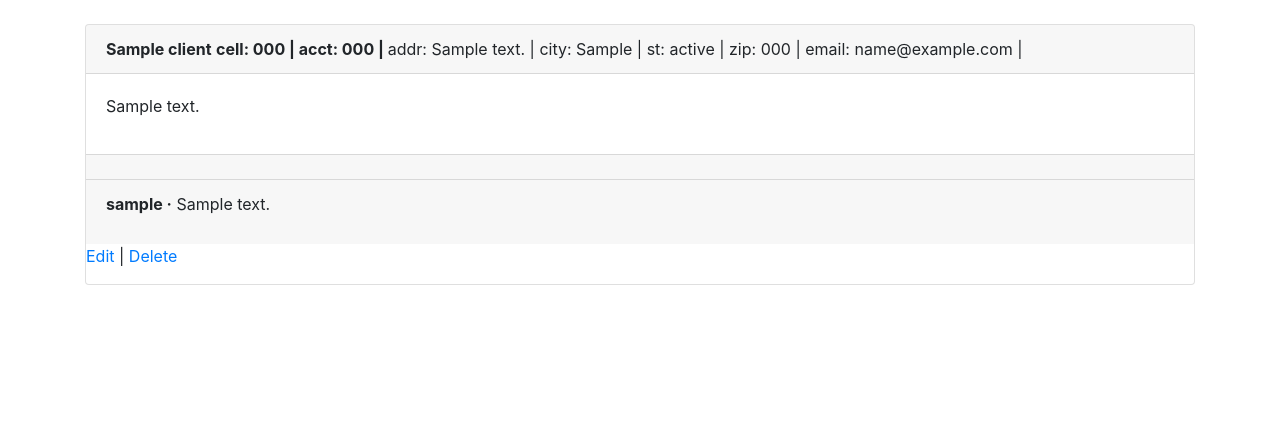
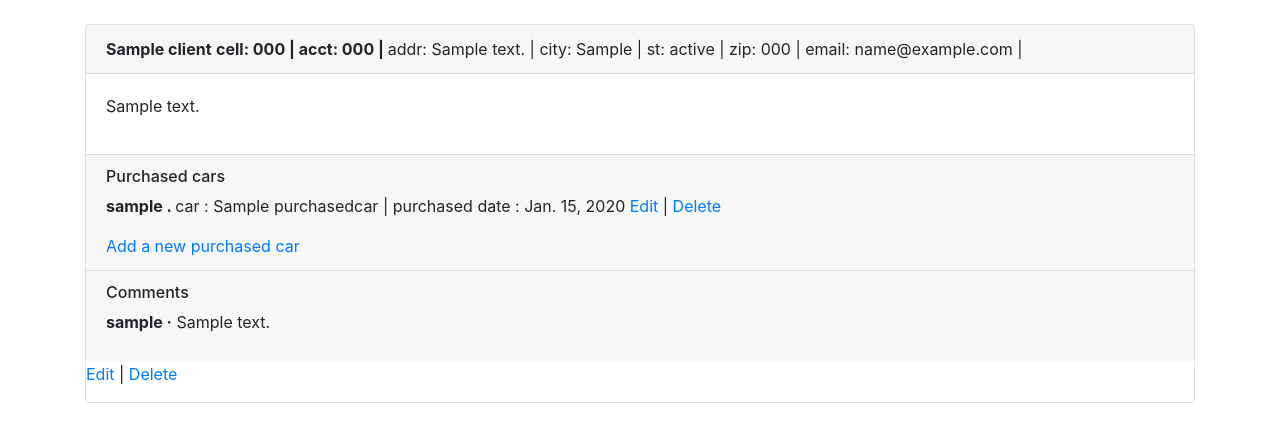
Before and after one commit to Shravya9506/Assignment1_Client_Management_System, a Django app: page /clients/ in a window 1280 px wide. Shown: the part 56-498 px from the top of the page. Run offline with Django 3.2, Linux system fonts and the light colour scheme; a user stored in the database is signed in; tables that the repository leaves empty hold one stand-in row (values such as "Sample post"); some libraries are stand-ins or nearby versions.

Commit message:
Added a new model Purchased car
Added a new model "Purchased car". Created views to access outside the admin panel. Modified the view all clients view to shows purchased cars for each client. Modified the home.html page to show view all clients CTA only when user is logged in.

```diff
--- a/clients/admin.py
+++ b/clients/admin.py
@@ -1,17 +1,21 @@
 from django.contrib import admin
 
-from .models import Client, Comment
+from .models import Client, Comment, PurchasedCar
 
 
 class CommentInline(admin.TabularInline):
     model = Comment
 
+class PurchasedCarInline(admin.TabularInline):
+    model = PurchasedCar
 
 class ClientAdmin(admin.ModelAdmin):
     inlines = [
         CommentInline,
+        PurchasedCarInline,
     ]
 
 
 admin.site.register(Client, ClientAdmin)
 admin.site.register(Comment)
+admin.site.register(PurchasedCar)
--- a/clients/models.py
+++ b/clients/models.py
@@ -45,3 +45,24 @@ class Comment(models.Model):
 
     def get_absolute_url(self):
         return reverse('Client_list')
+
+class PurchasedCar(models.Model):
+    client = models.ForeignKey(
+        Client,
+        on_delete = models.CASCADE,
+        related_name="purchasedCar",
+    )
+    carName = models.CharField(max_length=140, blank=True)
+    carModelType = models.CharField(max_length=140, blank=True)
+    purchaseDate = models.DateField(blank=True)
+    soldBy = models.ForeignKey(
+        get_user_model(),
+        on_delete=models.CASCADE,
+        blank=True
+    )
+
+    def __str__(self):
+        return self.carName
+
+    def get_absolute_url(self):
+        return reverse('client_list')
--- a/clients/urls.py
+++ b/clients/urls.py
@@ -5,8 +5,10 @@ from .views import (
     ClientUpdateView,
     ClientDetailView,
     ClientDeleteView,
-    ClientCreateView
-
+    ClientCreateView,
+    PurchasedCarUpdateView,
+    PurchasedCarDeleteView,
+    PurchasedCarCreatView,
 )
 
 urlpatterns = [
@@ -19,5 +21,8 @@ urlpatterns = [
          ClientDeleteView.as_view(), name='client_delete'),
     path('', ClientListView.as_view(), name='client_list'),
     path('new/', ClientCreateView.as_view(), name='client_new'),
+    path('purchasedCar/<int:pk>/edit/', PurchasedCarUpdateView.as_view(), name='purchasedCar_edit'),
+    path('purchasedCar/<int:pk>/delete/', PurchasedCarDeleteView.as_view(), name='purchasedCar_delete'),
+    path('purchasedCar/new/', PurchasedCarCreatView.as_view(), name='purchasedCar_new'),
 
 ]
--- a/clients/views.py
+++ b/clients/views.py
@@ -2,7 +2,7 @@ from django.contrib.auth.mixins import LoginRequiredMixin
 from django.views.generic.edit import UpdateView, DeleteView, CreateView
 from django.views.generic import ListView, DetailView
 from .models import models
-from .models import Client
+from .models import Client, PurchasedCar
 from django.urls import reverse_lazy
 
 class ClientListView(LoginRequiredMixin, ListView):
@@ -33,3 +33,23 @@ class ClientCreateView(LoginRequiredMixin, CreateView):
     def form_valid(self, form):
         form.instance.author = self.request.user
         return super().form_valid(form)
+
+class PurchasedCarUpdateView(LoginRequiredMixin, UpdateView):
+    model = PurchasedCar
+    fields = ('soldBy', 'carName', 'carModelType', 'purchaseDate')
+    template_name = 'purchasedCar_edit.html'
+
+class PurchasedCarDeleteView(LoginRequiredMixin, DeleteView):
+    model = PurchasedCar
+    template_name = 'purchasedCar_delete.html'
+    success_url = reverse_lazy('client_list')
+
+class PurchasedCarCreatView(LoginRequiredMixin, CreateView):
+    model = PurchasedCar
+    fields = ('client', 'carName', 'carModelType', 'purchaseDate', 'soldBy')
+    template_name = 'purchasedCar_new.html'
+    login_url = 'login'
+
+    def form_valid(self, form):
+        form.instance.author = self.request.user
+        return super().form_valid(form)
--- a/templates/client_list.html
+++ b/templates/client_list.html
@@ -22,14 +22,17 @@
 
       </div>
     <div class="card-footer">
-        {% for carName in client.purchasedCar.all %}
+        <h6>Purchased cars</h6>
+        {% for purchasedCar in client.purchasedCar.all %}
           <p>
-            <span class="font-weight-bold">{{ client.author }} &middot;</span>
-              {{ carName }}
+              <span class="font-weight-bold">{{ purchasedCar.soldBy }} . </span>car : {{ purchasedCar.carName }} | purchased date : {{ purchasedCar.purchaseDate }}
+              <span> <a href="{% url 'purchasedCar_edit' purchasedCar.pk %}">Edit</a> | <a href="{% url 'purchasedCar_delete' purchasedCar.pk%}">Delete</a></span></br>
           </p>
         {% endfor %}
+        <a href="{% url 'purchasedCar_new' %}">Add a new purchased car</a>
       </div>
       <div class="card-footer">
+          <h6>Comments</h6>
         {% for comment in client.comments.all %}
           <p>
             <span class="font-weight-bold">{{ comment.author }} &middot;</span>
@@ -37,7 +40,7 @@
           </p>
         {% endfor %}
       </div>
-      <p><a href="{% url 'client_edit' client.pk %}">Edit</a> | <a href="{% url 'client_delete' client.pk %}">Delete</a></p>
+        <p><a href="{% url 'client_edit' client.pk %}">Edit</a> | <a href="{% url 'client_delete' client.pk %}">Delete</a></p>
 
     </div>
     <br />
```
Also changed, not shown: templates/home.html (+5 -3 lines), templates/purchasedCar_delete.html (added, +12 -0 lines), templates/purchasedCar_edit.html (added, +12 -0 lines), templates/purchasedCar_new.html (added, +12 -0 lines), clients/migrations/0003_purchasedcar.py (added).
